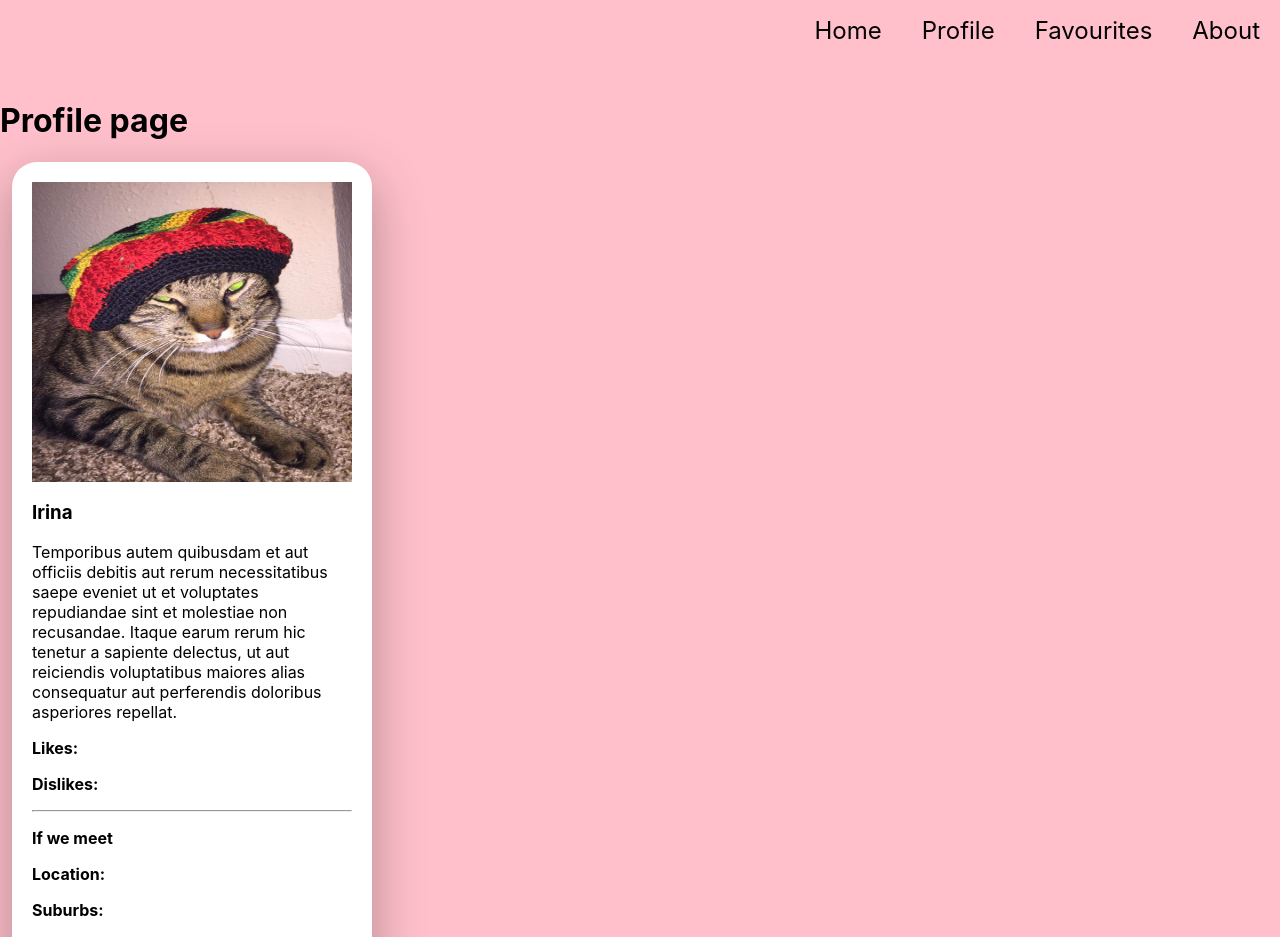
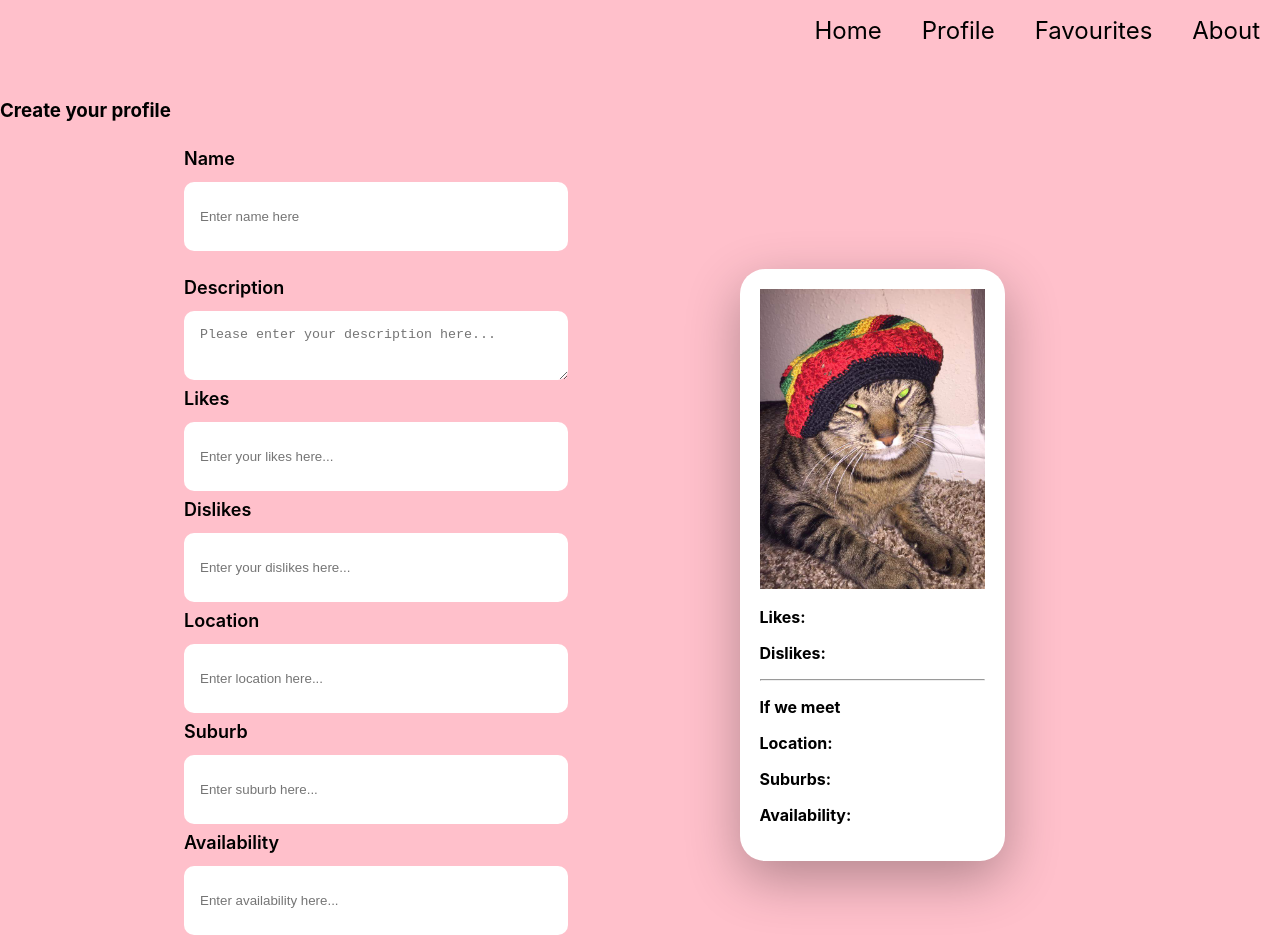
Before and after one commit to ryanTavcar/callback-cats, a React (Create React App) app: page /pages/profile in a window 1280 px wide. Shown: the top 937 px of the page. Built offline with nearby package versions, Linux system fonts and the light colour scheme.

Commit message:
added form to profile

```diff
--- a/src/components/Card.js
+++ b/src/components/Card.js
@@ -1,5 +1,5 @@
 import React from 'react'
-import '../styles/Card.css';
+// import '../styles/Card.css';
 
 function Card(props) {
 
--- /dev/null
+++ b/src/components/Form.js
@@ -0,0 +1,184 @@
+import React, {useState} from 'react'
+import '../styles/Profile.css';
+import Card from '../components/Card'
+
+function Form() {
+
+    const [useValue, setValue] = useState('');
+    const [useDescription, setDescription] = useState('');
+    const [useLikes, setLikes] = useState('');
+    const [useDislikes, setDislikes] = useState('');
+    const [useLocation, setLocation] = useState('');
+    const [useSuburb, setSuburb] = useState('');
+    const [useAvailability, setAvailability] = useState('');
+
+    const [useSaved, setSaved] = useState(false);
+
+    function handleNameChange(event){
+        setValue(event.target.value)
+    }
+
+    function handleDescriptionChange(event){
+        setDescription(event.target.value)
+    }
+
+    function handleLikeChange(event){
+        setLikes(event.target.value)
+    }
+
+    function handleDislikeChange(event){
+        setDislikes(event.target.value)
+    }
+
+    function handleLocationChange(event){
+        setLocation(event.target.value)
+    }
+
+    function handleSuburbChange(event){
+        setSuburb(event.target.value)
+    }
+
+    function handleAvailabiltyChange(event){
+        setAvailability(event.target.value)
+    }
+
+    // function clearFields() {
+    //     setValue('')
+    //     setDescription('')
+    //     setLikes('')
+    //     setDislikes('')
+    //     setLocation('')
+    //     setSuburb('')
+    //     setAvailability('')
+    // }
+
+
+    function handleSubmit(event){
+        event.preventDefault();
+        console.log(useValue, useDescription, useLikes, useDislikes, useLocation, useSuburb, useAvailability)
+        setSaved(true)
+        setTimeout( () => {
+            setSaved(false)
+        },3000)
+
+        // clearFields()
+    }
+
+    return (
+        <div className="profile-container">
+            <form className="survey-form" onSubmit={handleSubmit}>
+                <div className="form-group">
+                    <label className="form-label">Name</label>
+                    <input
+                    type="text"
+                    name="name"
+                    className="form-control"
+                    value={useValue}
+                    onChange={handleNameChange}
+                    placeholder="Enter name here"
+                    required
+                    ></input>
+                </div>
+
+                <div className="form-group">
+                    <p className="form-label">Description</p>
+                    <textarea
+                    type="text"
+                    name="description"
+                    className="form-control"
+                    value={useDescription}
+                    onChange={handleDescriptionChange}
+                    maxLength="240"
+                    placeholder="Please enter your description here..."
+                    ></textarea>
+                </div>
+
+                <div className="form-group">
+                    <label className="form-label">Likes</label>
+                    <input
+                    type="text"
+                    className="form-control"
+                    value={useLikes}
+                    onChange={handleLikeChange}
+                    placeholder="Enter your likes here..."
+
+                    ></input>
+                </div>
+
+                <div className="form-group">
+                    <label className="form-label">Dislikes</label>
+                    <input
+                    type="text"
+                    className="form-control"
+                    value={useDislikes}
+                    onChange={handleDislikeChange}
+                    placeholder="Enter your dislikes here..."
+
+                    ></input>
+                </div>
+
+                <div className="form-group">
+                    <label className="form-label">Location</label>
+                    <input
+                    type="text"
+                    className="form-control"
+                    value={useLocation}
+                    onChange={handleLocationChange}
+                    placeholder="Enter location here..."
+
+                    ></input>
+                </div>
+
+                <div className="form-group">
+                    <label className="form-label">Suburb</label>
+                    <input
+                    type="text"
+                    className="form-control"
+                    value={useSuburb}
+                    onChange={handleSuburbChange}
+                    placeholder="Enter suburb here..."
+
+                    ></input>
+                </div>
+
+                <div className="form-group">
+                    <label className="form-label">Availability</label>
+                    <input
+                    type="text"
+                    className="form-control"
+                    value={useAvailability}
+                    onChange={handleAvailabiltyChange}
+                    placeholder="Enter availability here..."
+
+                    ></input>
+                </div>
+
+                <div className="form-group">
+                    <button className="submitBtn" type="submit">Submit</button>
+                </div>
+
+            </form>
+
+
+            <div className="card-container">
+                <div style={{backgroundColor: '#9F5D6D', color: 'white', width: 'auto', borderRadius: '10px', textAlign: 'center'}}>
+                    {useSaved &&
+                    <h4>Saved Profile!</h4>
+                    }
+                </div>
+
+                    <Card
+                    name={useValue}
+                    description={useDescription}
+                    likes={useLikes}
+                    dislikes={useDislikes}
+                    image={"bob-marly.jpg"}
+                    location={useLocation}
+                    suburbs={useSuburb}
+                    availability={useAvailability}/>
+            </div>
+        </div>
+    )
+}
+
+export default Form
--- a/src/pages/Match.js
+++ b/src/pages/Match.js
@@ -28,10 +28,13 @@ const Match = () => {
 
 
     return (
+        <>
+        <h3>Browse through potential dates!</h3>
         <div className="main-container">
             {useData.map( ({ _id, name, description, likes, dislikes, image, availability, suburbs, location }) => (
                 <div className='container' key={_id}>
-                    <Card id={_id}
+                    <Card
+                        id={_id}
                         name={name}
                         description={description}
                         likes={likes}
@@ -41,23 +44,10 @@ const Match = () => {
                         location={location}
                         suburbs={suburbs}
                     />
-                    {/* <div className = 'cardContainer'>
-                        <div className="cardImage">
-                            <img src={`/`+ image} alt={name} height='400px' width='100%'/>
-                        </div>
-                        <div>
-                            <h3>{name}</h3>
-                            <p>{description}</p>
-                            <p>Likes: {likes}</p>
-                            <p>Dislikes: {dislikes}</p>
-                            <p>Location: {location}</p>
-                            <p>Suburb: {suburbs}</p>
-                            <p>Availability: {availability}</p>
-                        </div>
-                    </div> */}
-                </div>
-            ))}
-        </div>
+                    </div>
+                ))}
+            </div>
+        </>
     )
 }
 
--- a/src/pages/profile.js
+++ b/src/pages/profile.js
@@ -1,22 +1,16 @@
 import React from 'react'
 import Card from '../components/Card'
-import '../styles/About.css'
+import Form from '../components/Form'
+import '../styles/Profile.css'
 
 
 
 function Profile() {
 
-    const IrinaDes = "Temporibus autem quibusdam et aut officiis debitis aut rerum necessitatibus saepe eveniet ut et voluptates repudiandae sint et molestiae non recusandae. Itaque earum rerum hic tenetur a sapiente delectus, ut aut reiciendis voluptatibus maiores alias consequatur aut perferendis doloribus asperiores repellat."
-
     return (
         <div>
-            <h1>Profile page</h1>
-            <div className="Developer-card" >
-                <Card name={"Irina"} description={IrinaDes} image={"bob-marly.jpg"}/>
-            </div>
-            {window.location.pathname === '/profile' &&
-                <button className="findMatches" style={{display: 'none'}}></button>
-            }
+            <h3>Create your profile</h3>
+            <Form/>
         </div>
     )
 }
--- a/src/styles/Card.css
+++ b/src/styles/Card.css
@@ -7,9 +7,8 @@
 .cardContainer{
     position: relative;
     background: #fff;
-    width:550px;
     padding: 20px;
-    width: 25vw;
+    /* width: 25vw; */
     border-radius: 25px;
     background-position: center;
     box-shadow: 0px 18px 53px 0px rgba(0,0,0,0.3);
--- /dev/null
+++ b/src/styles/Profile.css
@@ -0,0 +1,105 @@
+.Developer-cards-container{
+    width: 100vw;
+    height: auto;
+    display: flex;
+    flex-direction: row;
+    justify-content: center;
+}
+
+.card-container {
+    width: auto;
+
+}
+
+.Card{
+    width: 30vw;
+    margin: 2rem;
+}
+
+.profile-container {
+    display: flex;
+    justify-content: center;
+    align-items: center;
+    width: auto;
+}
+
+.form-container {
+    display: flex;
+    flex-direction: column;
+    height: auto;
+}
+
+.survey-form {
+
+    width: 30vw;
+    margin-right: 5rem;
+}
+.form-group {
+    display: flex;
+    flex-direction: column;
+    margin: .5rem 0;
+}
+
+.form-control {
+
+    width: auto;
+    height: 2.325rem;
+    border-style: none;
+    border-radius: 10px;
+    padding: 1rem;
+}
+
+.form-control:focus {
+    outline: none;
+}
+
+
+.form-label {
+    font-size: 1.125rem;
+    margin-bottom: .800rem;
+    font-weight: 600;
+    color: black;
+}
+
+.submitBtn {
+    width: 100%;
+    height: 3rem;
+    border: none;
+    border-radius: 10px;
+    cursor: pointer;
+    font-weight: 700;
+    font-size: 1.3rem;
+    padding-right: 5px 0 5px 0;
+
+}
+
+.submitBtn:hover {
+    background-color: palevioletred;
+}
+
+button:focus {
+    border: none;
+}
+
+
+/* @media screen and (max-width: 670px) {
+    body {
+        height: 92rem;
+    }
+
+    .container {
+        width: 90%;
+        height: 100%;
+    }
+}
+
+@media screen and (max-width: 320px) {
+    body {
+        height: 98rem;
+    }
+
+    .container {
+        width: 90%;
+        height: 100%;
+    }
+} */
```
